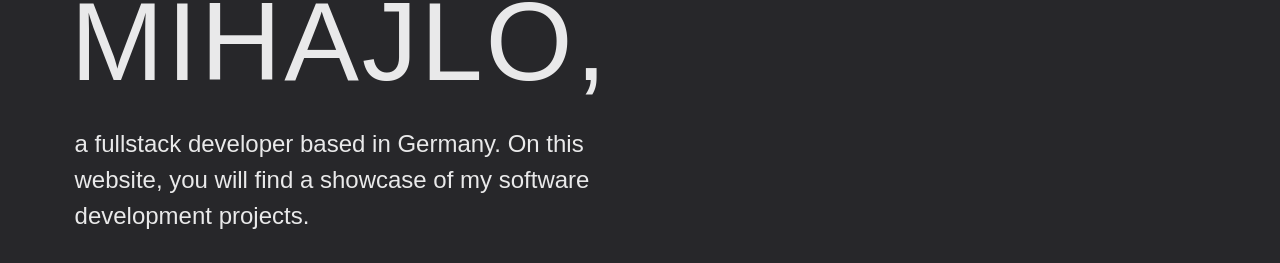
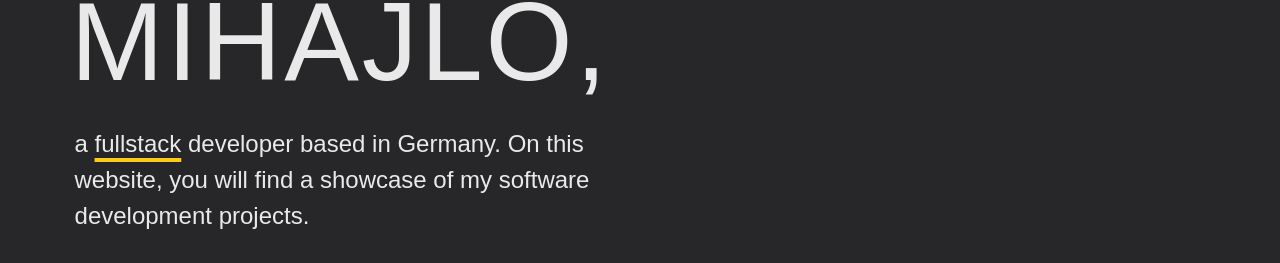
Before and after one commit to mihajloz/mihajloz.github.io, a React (Vite) app: page / in a window 1280 px wide. Shown: the part 290-553 px from the top of the page. Built offline with nearby package versions, Linux system fonts and the light colour scheme.

Commit message:
text decoration

```diff
--- a/src/components/About.jsx
+++ b/src/components/About.jsx
@@ -16,8 +16,12 @@ const About = () => {
             MIHAJLO,
           </div>
           <div className="xl:text-[1.5rem] lg:text-[20px] md:text-[18px] sm:text-[16px] ml-3 mb-10">
-            a fullstack developer based in Germany. On this website, you will
-            find a showcase of my software development projects.
+            a{" "}
+            <span className="underline underline-offset-[6px] decoration-4 decoration-yellow-400">
+              fullstack
+            </span>{" "}
+            developer based in Germany. On this website, you will find a
+            showcase of my software development projects.
           </div>
           <div className="flex flex-col items-start gap-8 ml-2 md:flex-row md:gap-5 w-full">
             <button>
```
